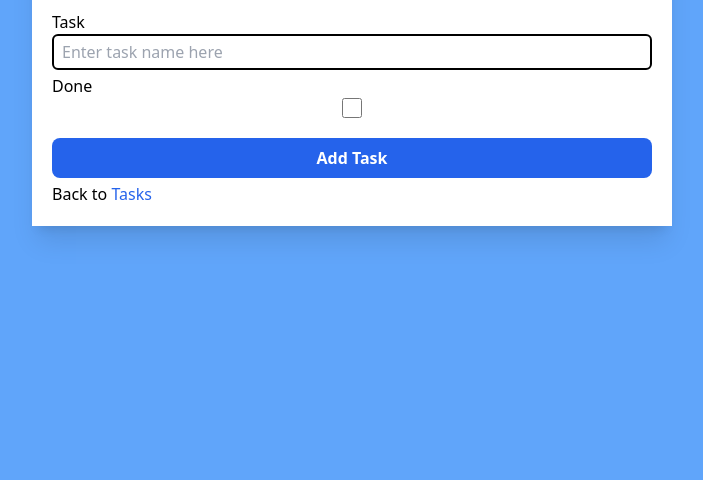
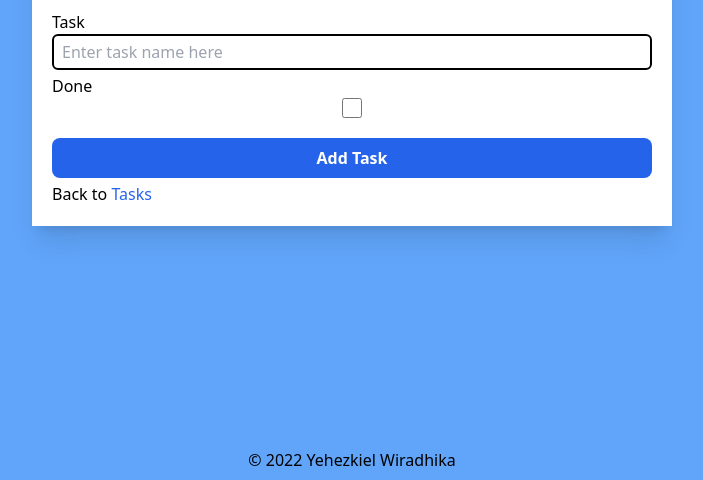
Before and after one commit to bazoka-kaka/todo-list-app-golang, a plain HTML site: page view/addTask.html in a window 1280 px wide. Shown: the part 320-800 px from the top of the page, without its empty margins (288-991 px from the left). Drawn offline with nearby package versions, Linux system fonts and the light colour scheme.

Commit message:
add footer to all pages in view

```diff
--- a/view/addTask.html
+++ b/view/addTask.html
@@ -52,5 +52,8 @@
         >
       </p>
     </div>
+    <footer class="absolute m-auto bottom-2">
+      &copy; 2022 Yehezkiel Wiradhika
+    </footer>
   </body>
 </html>
```
Also changed, not shown: view/deleteTask.html (+3 -0 lines), view/index.html (+3 -0 lines), view/login.html (+3 -0 lines), view/message.html (+3 -0 lines), view/register.html (+4 -1 lines).
